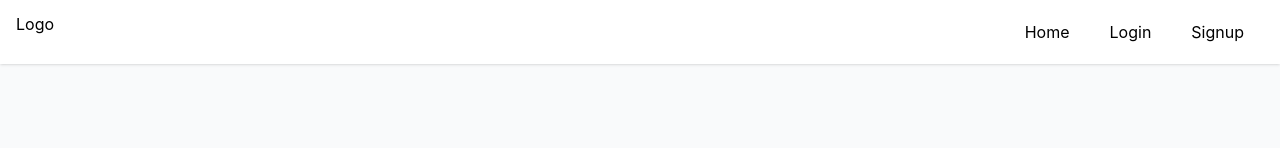
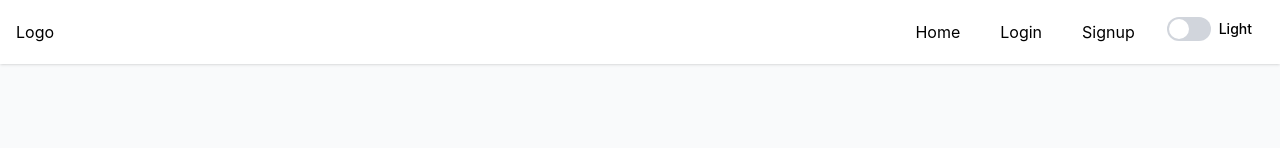
Before and after one commit to Parth-Gorasiya/Inkly, a React (Vite) app: page / in a window 1280 px wide. Shown: the top 148 px of the page. Built offline with nearby package versions, Linux system fonts and the light colour scheme; no server answers.

Commit message:
Added Dark Mode Feature

```diff
--- a/src/components/Header/Header.jsx
+++ b/src/components/Header/Header.jsx
@@ -1,19 +1,17 @@
 import React from "react";
-import {Container, Logo, LogoutBtn} from "../index"
-import { Link } from "react-router-dom";
+import { Container, Logo, LogoutBtn, ThemeBtn } from "../index";
+import { Link, useNavigate } from "react-router-dom";
 import { useSelector } from "react-redux";
-import { useNavigate } from "react-router-dom";
 
 function Header() {
-    const authStatus = useSelector((state) => state.auth.status )
-
-    const navigate = useNavigate()
+    const authStatus = useSelector((state) => state.auth.status);
+    const navigate = useNavigate();
 
     const navItems = [
         {
-      name: 'Home',
+            name: "Home",
             slug: "/",
-      active: true
+            active: true,
         },
         {
             name: "Login",
@@ -35,40 +33,53 @@ function Header() {
             slug: "/add-post",
             active: authStatus,
         },
-  ]
+    ];
 
-    return(
-        <header className="py-3 shadow-sm bg-white">
+    return (
+        <header className="py-3 shadow-sm bg-white dark:bg-gray-900">
             <Container>
-                <nav className="flex">
+                <nav className="flex items-center">
+
                     <div className="mr-4">
                         <Link to="/">
-                        <Logo width="70px"/>
+                            <Logo width="70px" />
                         </Link>
                     </div>
-                    <ul className="flex ml-auto">
+
+                    <ul className="flex ml-auto items-center">
+
                         {navItems.map((item) =>
                             item.active ? (
                                 <li key={item.name}>
-                                <button onClick={() => navigate(item.slug)}
+                                    <button
+                                        onClick={() => navigate(item.slug)}
                                         className="inline-block px-5 py-2 duration-200
-hover:bg-gray-100 rounded-lg">
-                                    {item.name}</button>
+                                        hover:bg-gray-100 dark:hover:bg-gray-800
+                                        rounded-lg dark:text-white"
+                                    >
+                                        {item.name}
+                                    </button>
                                 </li>
                             ) : null
                         )}
+
+                        {/* Dark Mode */}
+                        <li className="px-3">
+                            <ThemeBtn />
+                        </li>
+
+                        {/* Logout */}
                         {authStatus && (
                             <li>
-                                <LogoutBtn></LogoutBtn>
+                                <LogoutBtn />
                             </li>
                         )}
-
 
                     </ul>
                 </nav>
             </Container>
         </header>
-    )
+    );
 }
 
 export default Header;
--- a/src/components/PostCard.jsx
+++ b/src/components/PostCard.jsx
@@ -30,11 +30,11 @@ function PostCard({ $id, title, featuredImage }) {
 
                 {/* Content */}
                 <div className="p-5">
-                    <h2 className="text-xl font-bold line-clamp-2">
+                    <h2 className="text-xl font-bold line-clamp-2 dark:text-white">
                         {title}
                     </h2>
 
-                    <p className="text-sm text-gray-500 mt-3">
+                    <p className="text-sm text-gray-500 dark:text-gray-400 mt-3">
                         Read article →
                     </p>
                 </div>
--- /dev/null
+++ b/src/components/ThemeBtn.jsx
@@ -0,0 +1,43 @@
+import React from "react";
+import { useTheme } from "../context/ThemeContext";
+
+function ThemeBtn() {
+    const { themeMode, lightTheme, darkTheme } = useTheme();
+
+    const onChangeBtn = (e) => {
+        if (e.currentTarget.checked) {
+            darkTheme();
+        } else {
+            lightTheme();
+        }
+    };
+
+    return (
+        <label className="relative inline-flex items-center cursor-pointer">
+            <input
+                type="checkbox"
+                className="sr-only peer"
+                checked={themeMode === "dark"}
+                onChange={onChangeBtn}
+            />
+
+            <div className="w-11 h-6 bg-gray-300 rounded-full
+                peer-checked:bg-gray-700
+                peer-focus:outline-none">
+
+                <div className="w-5 h-5 bg-white rounded-full
+                    translate-x-0.5 translate-y-0.5
+                    peer-checked:translate-x-5
+                    transition-transform">
+                </div>
+
+            </div>
+
+            <span className="ml-2 text-sm font-medium">
+                {themeMode === "dark" ? "Dark" : "Light"}
+            </span>
+        </label>
+    );
+}
+
+export default ThemeBtn;
--- a/src/components/index.js
+++ b/src/components/index.js
@@ -12,10 +12,11 @@ import AuthLayout from "./AuthLayout"
 import Button from "./Button";
 import Input from "./Input";
 import Select from "./Select";
+import ThemeBtn from "./ThemeBtn";
 
 export {
     Header, Footer, Container, Logo,
     LogoutBtn, RTE, Signup , Login,
     PostForm , PostCard , AuthLayout, Button,
-    Input, Select,
+    Input, Select,ThemeBtn
 }
--- /dev/null
+++ b/src/context/ThemeContext.jsx
@@ -0,0 +1,42 @@
+import React, { createContext, useContext, useEffect, useState } from "react";
+
+const ThemeContext = createContext();
+
+export function ThemeProvider({ children }) {
+    const [themeMode, setThemeMode] = useState(() => {
+    return localStorage.getItem("themeMode") || "light";
+});
+
+    const lightTheme = () => {
+        setThemeMode("light");
+    };
+
+    const darkTheme = () => {
+        setThemeMode("dark");
+    };
+
+    useEffect(() => {
+    const html = document.documentElement;
+
+    html.classList.remove("light", "dark");
+    html.classList.add(themeMode);
+
+    localStorage.setItem("themeMode", themeMode);
+}, [themeMode]);
+
+    return (
+        <ThemeContext.Provider
+            value={{
+                themeMode,
+                lightTheme,
+                darkTheme,
+            }}
+        >
+            {children}
+        </ThemeContext.Provider>
+    );
+}
+
+export function useTheme() {
+    return useContext(ThemeContext);
+}
--- a/src/index.css
+++ b/src/index.css
@@ -1 +1,3 @@
 @import "tailwindcss";
+
+@custom-variant dark (&:where(.dark, .dark *));
--- a/src/pages/Home.jsx
+++ b/src/pages/Home.jsx
@@ -33,20 +33,20 @@ function Home() {
         <div className="w-full">
 
             {/* Hero Section */}
-            <section className="py-20 text-center">
+            <section className="py-20 text-center dark:bg-gray-900 dark:text-white">
                 <Container>
                     <h1 className="text-5xl font-bold mb-6">
                         Welcome to Inkly
                     </h1>
 
-                    <p className="text-xl text-gray-600 max-w-2xl mx-auto">
+                    <p className="text-xl text-gray-600 dark:text-gray-300 max-w-2xl mx-auto">
                         Share your ideas, stories, and knowledge with the world.
                     </p>
                 </Container>
             </section>
 
             {/* Posts Section */}
-            <section className="w-full py-12 bg-gray-100">
+            <section className="w-full py-12 bg-gray-100 dark:bg-gray-800">
                 <Container>
 
                     <div className="mb-8">
@@ -54,7 +54,7 @@ function Home() {
                             Latest Posts
                         </h2>
 
-                        <p className="text-gray-600 mt-2">
+                        <p className="text-gray-600 dark:text-gray-300 mt-2">
                             Discover the latest stories from the Inkly community.
                         </p>
                     </div>
```
Also changed, not shown: src/main.jsx (+5 -2 lines). Lines whose indentation alone changed are shown as unchanged.
